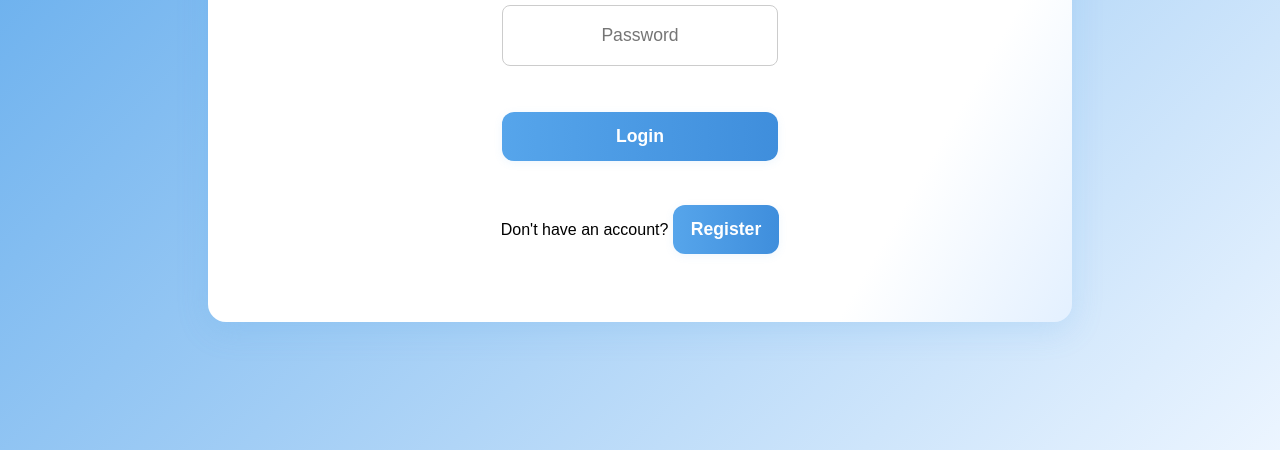
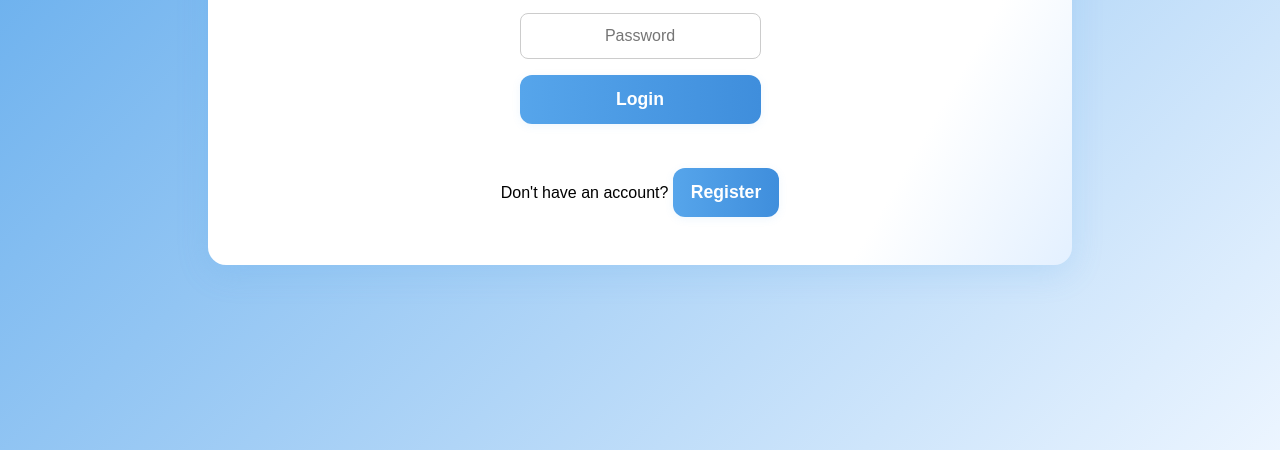
Before and after one commit to Divyadharshinee/Online-Quiz-Application, a plain HTML site: page index.html in a window 1280 px wide. Shown: the part 350-800 px from the top of the page. Drawn offline with Linux system fonts and the light colour scheme.

Commit message:
Online Quiz Application

```diff
--- a/style.css
+++ b/style.css
@@ -1,6 +1,5 @@
-/* CSS Variables */
+ /* CSS Variables */
         :root {
-/* Add Google Fonts in HTML <head> (Poppins) for best effect */
             --hue-neutral: 200;
             --hue-wrong: 0;
             --hue-correct: 145;
@@ -20,17 +19,18 @@
             background: linear-gradient(135deg, #56a5eb 0%, #ecf5ff 100%);
         }
 
+
         .container {
-            margin-top: 32px;
-            margin-bottom: 32px;
+            margin-top: 16px;
+            margin-bottom: 16px;
             width: 800px;
             max-width: 95%;
+            max-height: 90vh;
             background: linear-gradient(120deg, #fff 80%, #e3f0ff 100%);
             border-radius: 18px;
-            padding: 40px 32px;
+            padding: 20px 32px;
             box-shadow: 0 8px 32px 0 rgba(86, 165, 235, 0.18);
             overflow-y: auto;
-            max-height: 90vh;
         }
 
         .flex-center {
@@ -89,9 +89,9 @@
 
         .start-btn,
         .next-btn {
-            font-size: 1.3rem;
+            font-size: 1.1rem;
             font-weight: 600;
-            padding: 16px 32px;
+            padding: 12px 24px;
             border-radius: 14px;
         }
 
@@ -196,27 +196,22 @@
 
         /* Forms */
         form {
-            margin-top: 24px;
-            margin-bottom: 24px;
-            gap: 24px;
             display: flex;
             flex-direction: column;
             align-items: center;
-            gap: 18px;
+            gap: 16px;
             max-width: 340px;
-            margin: 0 auto 16px auto;
+            margin: 16px auto;
         }
 
         input {
-            padding: 1rem 1.2rem;
-            font-size: 1.1rem;
+            padding: 0.8rem 1rem;
+            font-size: 1rem;
             border: 1px solid #ccc;
             border-radius: 8px;
             width: 100%;
             box-sizing: border-box;
-            margin-bottom: 16px;
-            padding: 1.2rem 1.5rem;
-            margin-bottom: 28px;
+            margin-bottom: 0;
             text-align: center;
         }
 
@@ -321,7 +316,6 @@
             display: flex;
             justify-content: space-between;
             margin-top: 3rem;
-            gap: 18px;
             gap: 10px;
         }
 
```
Also changed, not shown: index.html (+3 -2 lines).
